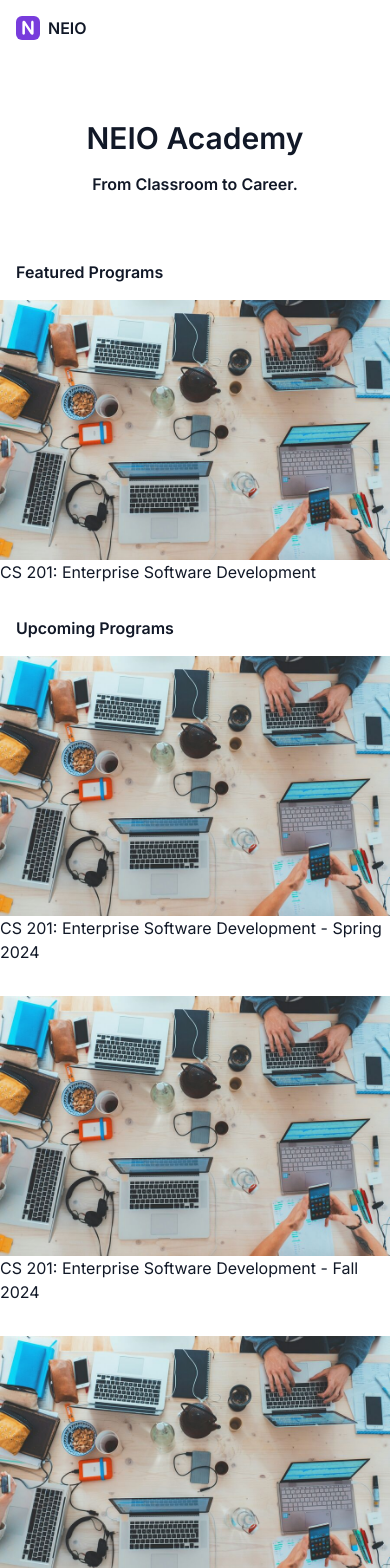
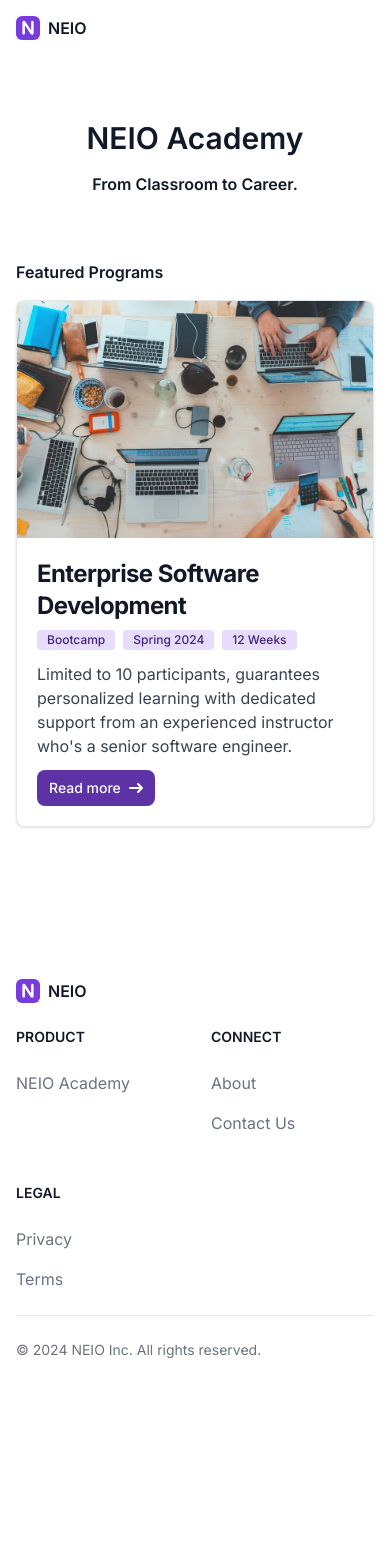
Before and after one commit to neio-ca/neio.ca, a Next.js app: page /academy in a window 390 px wide. Shown: the top 1568 px of the page. After the commit the page ends 1400 px from the top, so only its background shows below. Built offline with nearby package versions, Linux system fonts and the light colour scheme.

Commit message:
feat: Create /academy page

```diff
--- /dev/null
+++ b/app/academy/cs201/page.tsx
@@ -0,0 +1,5 @@
+export default function CS201() {
+	return (
+		<><p>Hello</p></>
+	)
+}
--- a/app/academy/page.tsx
+++ b/app/academy/page.tsx
@@ -1,30 +1,35 @@
+import Link from 'next/link';
+
 export default function Academy() {
 	return (
 		<>
 			<div>
 				<h3 className="mt-16 mx-auto px-4 text-3xl font-semibold text-center">NEIO Academy</h3>
 				<p className="mt-4 mx-auto px-8 font-semibold text-center">From Classroom to Career.</p>
-				<div className="mx-auto max-w-[700px]">
-					<h4 className="mt-16 mx-auto px-4 font-semibold text-left">Featured Programs</h4>
+				<div className="mx-auto px-4 max-w-[700px]">
+					<h4 className="mt-16 mx-auto font-semibold text-left">Featured Programs</h4>
 					<div className="mt-4 grid grid-cols-1 gap-8 sm:gap-6 sm:grid-cols-2">
-						<div>
-							<img src="/images/cs201.jpg" alt="Background image of CS 201: Enterprise Software Development" />
-							<div>CS 201: Enterprise Software Development</div>
-						</div>
-					</div>
-					<h4 className="mt-8 mx-auto px-4 font-semibold text-left">Upcoming Programs</h4>
-					<div className="mt-4 grid grid-cols-1 gap-8 sm:gap-6 sm:grid-cols-2">
-						<div>
-							<img src="/images/cs201.jpg" alt="Background image of CS 201: Enterprise Software Development" />
-							<div>CS 201: Enterprise Software Development - Spring 2024</div>
-						</div>
-						<div>
-							<img src="/images/cs201.jpg" alt="Background image of CS 201: Enterprise Software Development" />
-							<div>CS 201: Enterprise Software Development - Fall 2024</div>
-						</div>
-						<div>
-							<img src="/images/cs201.jpg" alt="Background image of CS 201: Enterprise Software Development" />
-							<div>CS 201: Enterprise Software Development - Winter 2024</div>
+						<div className="max-w-sm bg-white border border-gray-200 rounded-lg shadow dark:bg-gray-800 dark:border-gray-700">
+							<Link href="/academy/cs201">
+								<img className="rounded-t-lg" src="/images/cs201.jpg" alt="" />
+							</Link>
+							<div className="p-5">
+								<Link href="/academy/cs201">
+									<h5 className="mb-2 text-2xl font-bold tracking-tight text-gray-900 dark:text-white">Enterprise Software Development</h5>
+								</Link>
+								<div className="mb-3 flex flex-wrap gap-2">
+									<span className="bg-primary-100 text-primary-800 text-xs font-medium px-2.5 py-0.5 rounded dark:bg-primary-900 dark:text-primary-300">Bootcamp</span>
+									<span className="bg-primary-100 text-primary-800 text-xs font-medium px-2.5 py-0.5 rounded dark:bg-primary-900 dark:text-primary-300">Spring 2024</span>
+									<span className="bg-primary-100 text-primary-800 text-xs font-medium px-2.5 py-0.5 rounded dark:bg-primary-900 dark:text-primary-300">12 Weeks</span>
+								</div>
+								<p className="mb-3 font-normal text-gray-700 dark:text-gray-400">Limited to 10 participants, guarantees personalized learning with dedicated support from an experienced instructor who's a senior software engineer.</p>
+								<Link href="/academy/cs201" className="inline-flex items-center px-3 py-2 text-sm font-medium text-center text-white bg-primary-700 rounded-lg hover:bg-primary-800 focus:ring-4 focus:outline-none focus:ring-primary-300 dark:bg-primary-600 dark:hover:bg-primary-700 dark:focus:ring-primary-800">
+									Read more
+									<svg className="rtl:rotate-180 w-3.5 h-3.5 ms-2" aria-hidden="true" xmlns="http://www.w3.org/2000/svg" fill="none" viewBox="0 0 14 10">
+										<path stroke="currentColor" stroke-linecap="round" stroke-linejoin="round" stroke-width="2" d="M1 5h12m0 0L9 1m4 4L9 9" />
+									</svg>
+								</Link>
+							</div>
 						</div>
 					</div>
 				</div>
--- a/tailwind.config.ts
+++ b/tailwind.config.ts
@@ -13,6 +13,19 @@ const config: Config = {
         "gradient-conic":
           "conic-gradient(from 180deg at 50% 50%, var(--tw-gradient-stops))",
       },
+      colors: {
+        primary: {
+          100: '#E8DCFC',
+          200: '#D1B9F9',
+          300: '#BA96F6',
+          400: '#A373F3',
+          500: '#8C50F0',
+          600: '#7441CA',
+          700: '#5D32A4',
+          800: '#45227E',
+          900: '#2E1358',
+        },
+      },
     },
   },
   plugins: [],
```
